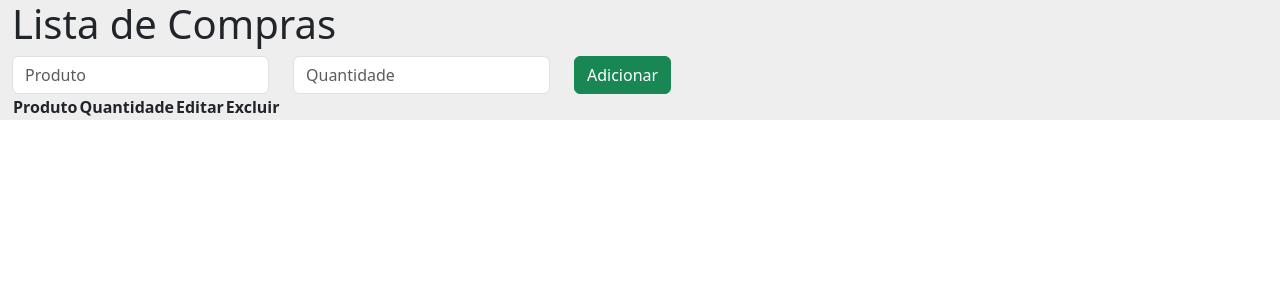
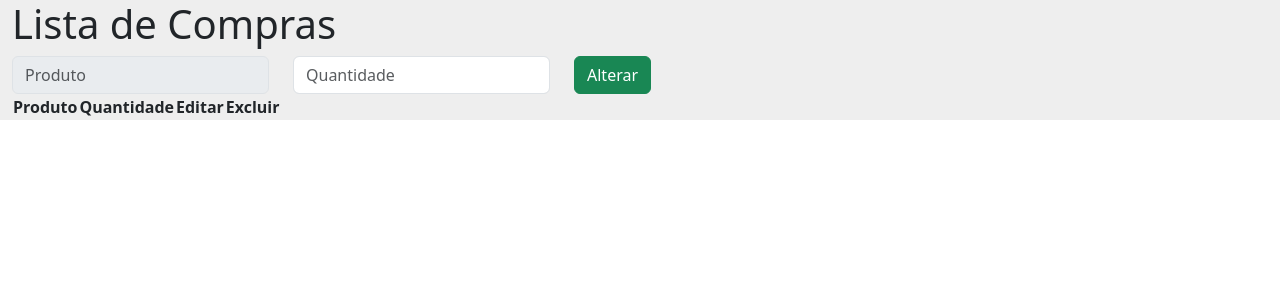
Before and after one commit to gilmarneto/Lista_De_Compras, a Flask app: page / in a window 1280 px wide. Shown: the top 300 px of the page. Run offline with Flask 3, Linux system fonts and the light colour scheme; lists and menus that the app fills with data are empty; some libraries are stand-ins or nearby versions.

Commit message:
Parte-1 do projeto Lista de Compras finalizado.

```diff
--- a/app.py
+++ b/app.py
@@ -1,4 +1,5 @@
-# data: 10/09/24
+# data inicial: 10/09/24
+# data final: 25/09/24
 """ vamos desenvolver uma pequena lista de compras, utilizando o flask e bootstrap """
 
 from flask import Flask, render_template, redirect, request, url_for
@@ -28,5 +29,19 @@ def editar():
     lp.editar()
     return redirect(url_for('index'))
 
+# rota alteração de quantidade do produto
+@app.route('/alterar', methods=['POST',])
+def alterar():
+    lp.quantidade = request.form['quantidade']
+    lp.alterar()
+    return redirect(url_for('index'))
+
+# rota alteração de quantidade do produto
+@app.route('/excluir')
+def excluir():
+    lp.produto_selecionado = request.args.get('produto')
+    lp.excluir()
+    return redirect(url_for('index'))
+
 # rodar aplicação
 app.run(debug=True)
--- a/class_lista.py
+++ b/class_lista.py
@@ -22,7 +22,18 @@ class ListaProdutos(Produto, Tela):
         self.rota_form = 'alterar'
         self.btn_form = 'Alterar'
         for prod, qtde in self.lista.items():
-            print(type(prod))
-            print(type(self.produto_selecionado))
             if prod == self.produto_selecionado:
-                print('oi')
+                self.input_produto = prod
+                self.input_quantidade = qtde
+
+    # MÉTODO ALTERAR QUANTIDADE DO PRODUTO
+    def alterar(self):
+        self.lista[self.produto_selecionado] = self.quantidade
+        self.rota_form = 'adicionar'
+        self.btn_form = 'Adicionar'
+        self.input_produto = ''
+        self.input_quantidade = ''
+
+    # MÉTODO EXCLUIR PRODUTO
+    def excluir(self):
+        del self.lista[self.produto_selecionado]
--- a/templates/index.html
+++ b/templates/index.html
@@ -2,16 +2,16 @@
 {% block conteudo %}
     <h1>Lista de Compras</h1>
     <!-- Formulário para adicionar de produtos -->
-    <form action="/adicionar" method="post">
+    <form action="{{ componente.rota_form }}" method="post">
         <div class="row">
             <div class="col-auto">
-                <input type="text" class="form-control" name="produto" value="" placeholder="Produto">
+                <input type="text" class="form-control" name="produto" value="{{ componente.input_produto }}" disabled="" placeholder="Produto">
             </div>
             <div class="col-auto">
-                <input type="number" class="form-control" name="quantidade" value="" placeholder="Quantidade">
+                <input type="number" class="form-control" name="quantidade" value="{{ componente.input_quantidade }}" placeholder="Quantidade">
             </div>
             <div class="col-auto">
-                <button type="submit" class="btn btn-success">Adicionar</button>
+                <button type="submit" class="btn btn-success">{{ componente.btn_form }}</button>
             </div>
         </div>
     </form>
@@ -31,7 +31,7 @@
                 <td>{{ produto }}</td>
                 <td>{{ quantidade }}</td>
                 <td><a href="/editar?produto={{ produto }}"><button type="button" class="btn btn-primary">✎</button></a></td>
-                <td><button type="button" class="btn btn-danger">╳</button></td>
+                <td><a href="/excluir?produto={{ produto }}"><button type="button" class="btn btn-danger">╳</button></a></td>
             </tr>
             {% endfor %}
         </tbody>
```
